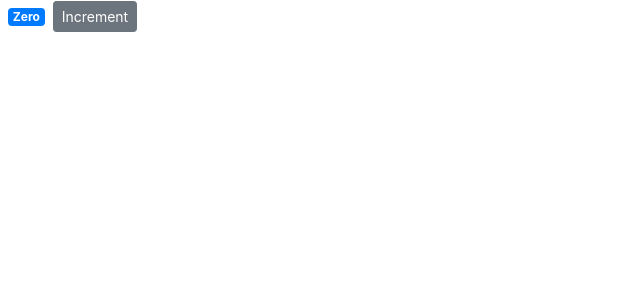
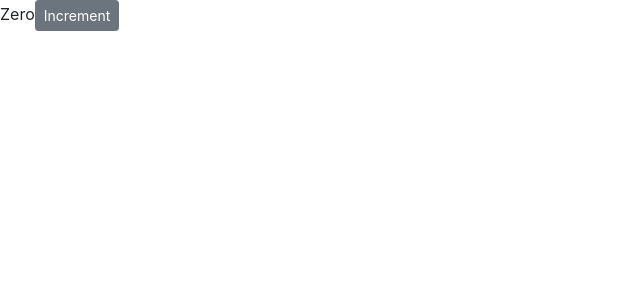
Before and after one commit to nishanthk2007/codewithme, a React (Create React App) app in the folder react-app/: page / in a window 1280 px wide. Shown: the top 300 px of the page, without its empty margins (0-640 px from the left). Built offline with nearby package versions, Linux system fonts and the light colour scheme.

Commit message:
correct class name

```diff
--- a/react-app/src/components/counter.jsx
+++ b/react-app/src/components/counter.jsx
@@ -9,7 +9,7 @@ class Counter extends Component {
         classes += (this.state.count === 0) ? "warning" : "primary";
         return(
             <div>
-                <span className="badge badge-primary m-2">{this.formatCounter()}</span>
+                <span className="{classes}">{this.formatCounter()}</span>
                 <button className="btn btn-secondary btn-sm">Increment</button>
             </div>
         );
```
